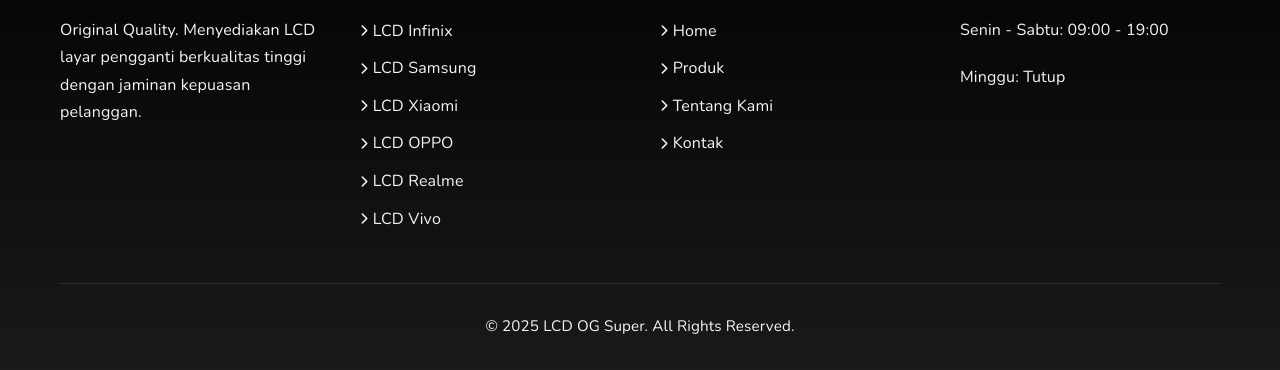
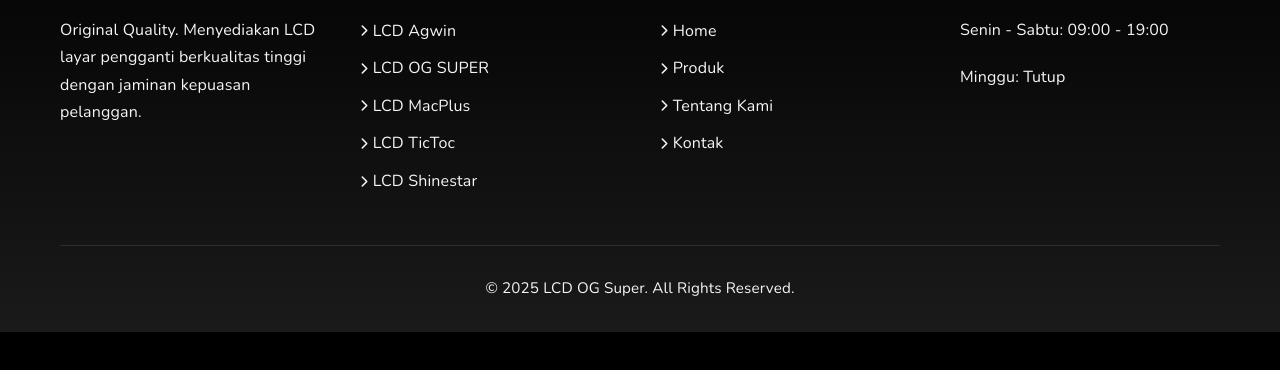
Before and after one commit to SQverse/og-super, a plain HTML site: page index.html in a window 1280 px wide. Shown: the part 8403-8773 px from the top of the page. After the commit the page ends 8735 px from the top, so only its background shows below. Drawn offline with nearby package versions, Linux system fonts and the light colour scheme.

Commit message:
update footer

```diff
--- a/index.html
+++ b/index.html
@@ -3181,26 +3181,23 @@
             <h3>Produk Kami</h3>
             <ul class="footer-links">
               <li>
-                <a href="#"><i class="fas fa-chevron-right"></i> LCD Infinix</a>
+                <a href="#"><i class="fas fa-chevron-right"></i> LCD Agwin</a>
               </li>
               <li>
-                <a href="#"><i class="fas fa-chevron-right"></i> LCD Samsung</a>
+                <a href="#"><i class="fas fa-chevron-right"></i> LCD OG SUPER</a>
               </li>
               <li>
-                <a href="#"><i class="fas fa-chevron-right"></i> LCD Xiaomi</a>
+                <a href="#"><i class="fas fa-chevron-right"></i> LCD MacPlus</a>
               </li>
               <li>
                 <a href="#"
-                  ><i class="fas fa-chevron-right"></i> LCD OPPO</a
+                  ><i class="fas fa-chevron-right"></i> LCD TicToc</a
                 >
               </li>
               <li>
                 <a href="#"
-                  ><i class="fas fa-chevron-right"></i> LCD Realme</a
+                  ><i class="fas fa-chevron-right"></i> LCD Shinestar</a
                 >
-              </li>
-              <li>
-                <a href="#"><i class="fas fa-chevron-right"></i> LCD Vivo</a>
               </li>
             </ul>
           </div>
```
